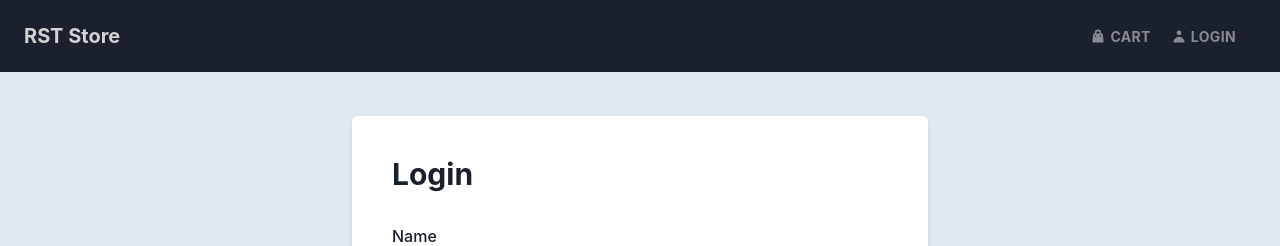
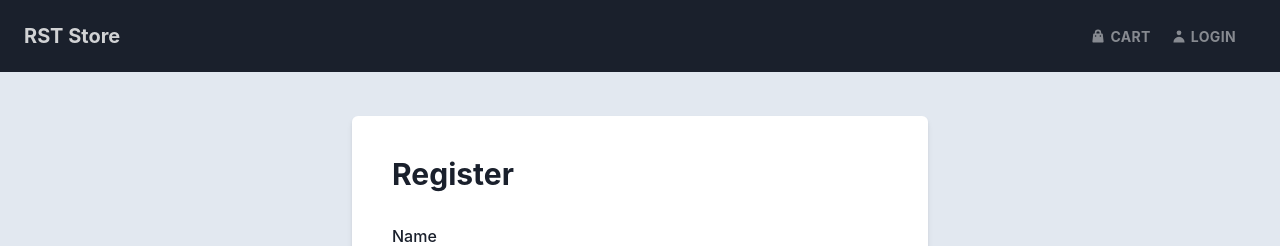
Before and after one commit to Mistry-Shubham/rststore812, a React (Create React App) app in the folder frontend/: page /register in a window 1280 px wide. Shown: the top 246 px of the page. Built offline with nearby package versions, Linux system fonts and the light colour scheme.

Commit message:
Fixed the title on the Register screen.

```diff
--- a/frontend/src/screens/RegisterScreen.js
+++ b/frontend/src/screens/RegisterScreen.js
@@ -55,7 +55,7 @@ const RegisterScreen = () => {
     <Flex w='full' alignItems='center' justifyContent='center' py='5'>
       <FormContainer>
         <Heading as='h1' mb='8' fontSize='3xl'>
-          Login
+          Register
         </Heading>
 
         {error && <Message type='error'>{error}</Message>}
@@ -118,8 +118,7 @@ const RegisterScreen = () => {
             Have an account?{' '}
             <Link
               as={RouterLink}
-              to={redirect ? `/login?redirect=${redirect}` : '/login'}
-            >
+              to={redirect ? `/login?redirect=${redirect}` : '/login'}>
               Login
             </Link>
           </Text>
```
